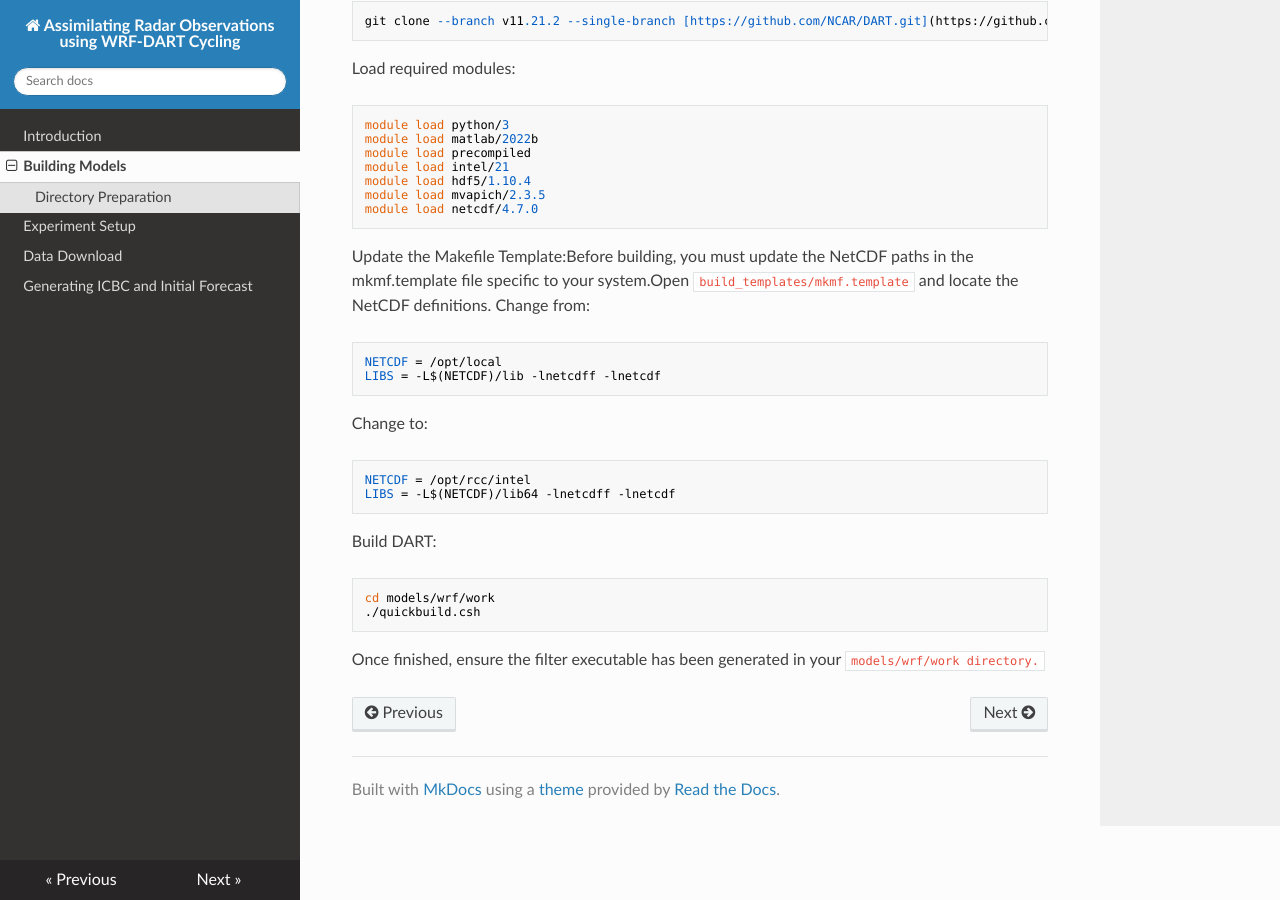
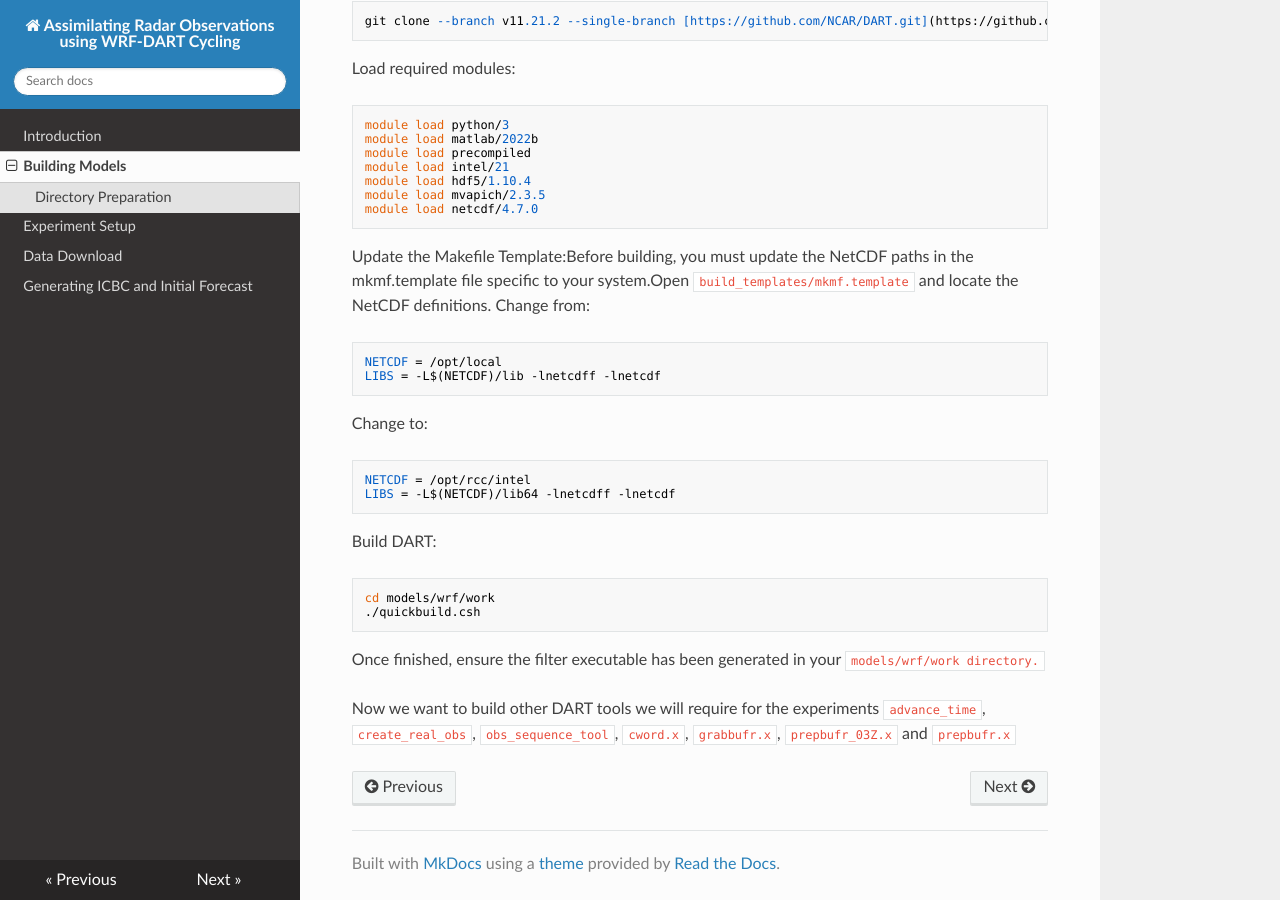
Before and after one commit to stephen-asare/WRF-DART-CYCLING, an MkDocs documentation site: the page built from docs/building_models.md, in a window 1280 px wide and 900 px high, scrolled down 4784 px. Built offline with MkDocs 1.6.1, drawn with Linux system fonts in a browser that asks for light colours; nearby versions of some CDN libraries.

Commit message:
Update building_models.md

````diff
--- a/docs/building_models.md
+++ b/docs/building_models.md
@@ -195,6 +195,8 @@
 ```
 Once finished, ensure the filter executable has been generated in your `models/wrf/work directory.`
 
+Now we want to build other DART tools we will require for the experiments `advance_time`, `create_real_obs`, `obs_sequence_tool`, `cword.x`, `grabbufr.x`, `prepbufr_03Z.x` and `prepbufr.x`
+
 <!-- # Compiling METplus
 **NB** Installing MET can be skipped for now since its not used in the current experiment.
 Create new directory to install package:
````
